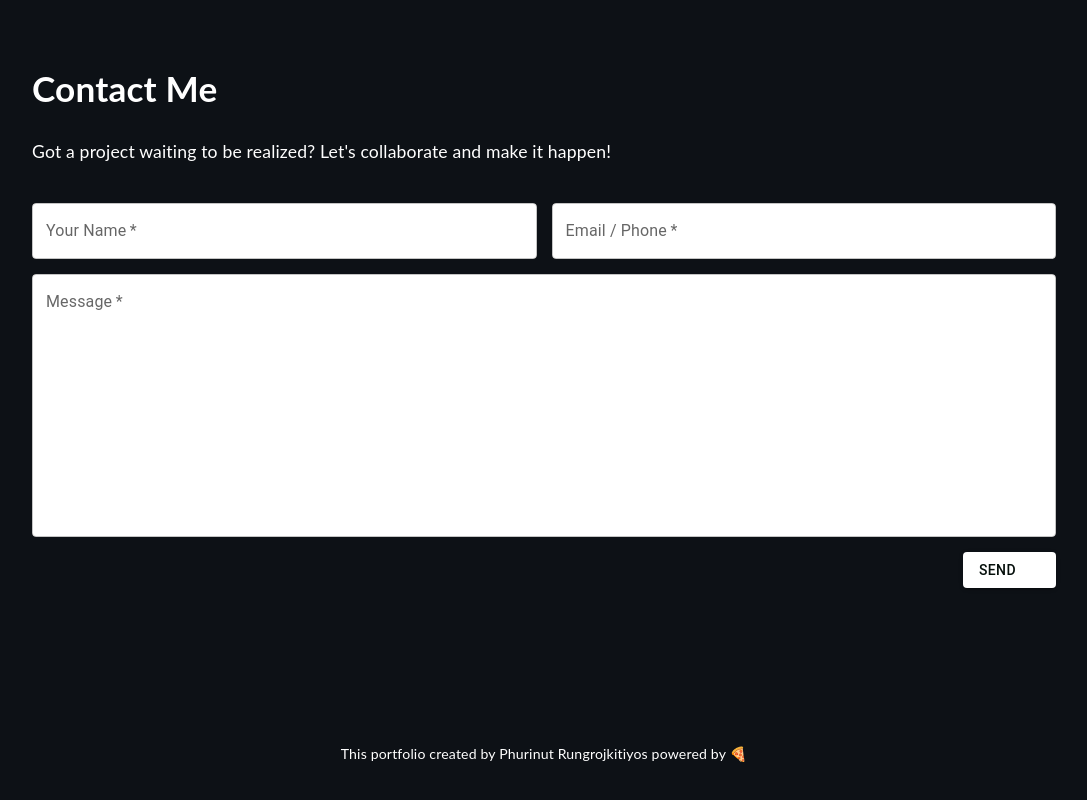
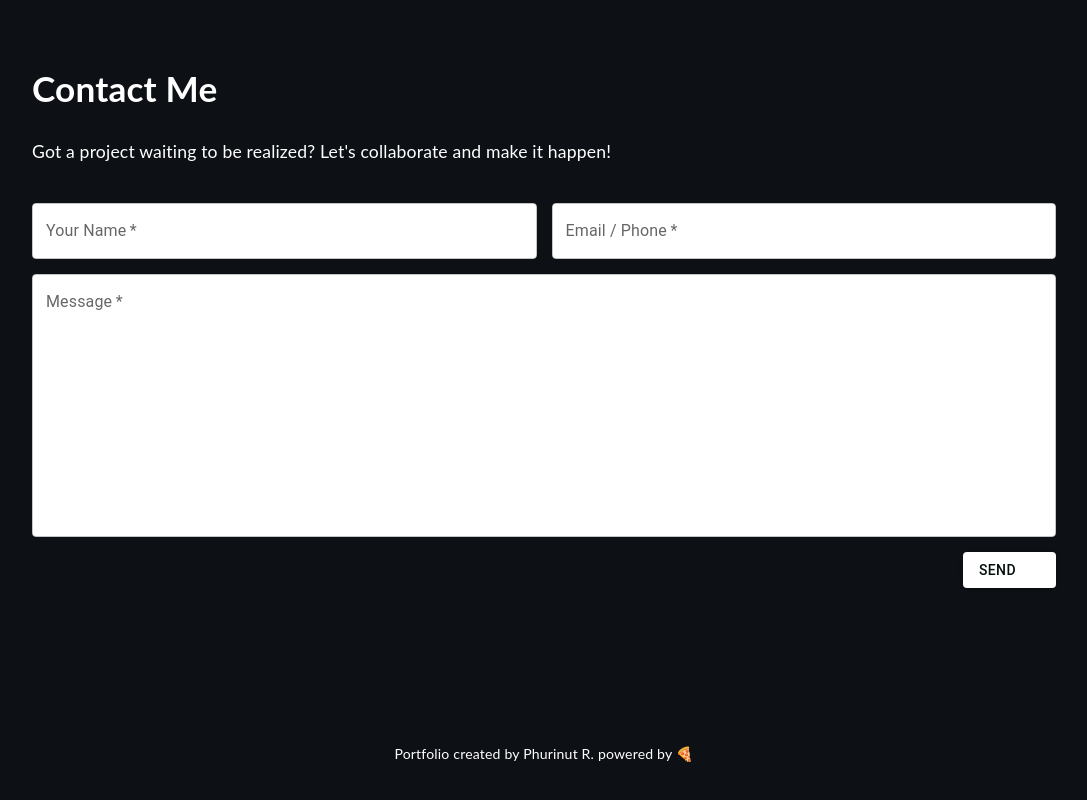
Before and after one commit to PhurinutR/phurinut-portfolio, a React (Vite) app: page / in a window 1280 px wide. Shown: the part 3660-4460 px from the top of the page, without its empty margins (96-1183 px from the left). Built offline with nearby package versions, Linux system fonts and the light colour scheme; some icons are missing.

Commit message:
fix css for name

```diff
--- a/src/assets/styles/Main.css
+++ b/src/assets/styles/Main.css
@@ -105,7 +105,7 @@
 
   @media (max-width: 768px) {
     .about-section h1 {
-      font-size: 4em !important;
+      font-size: 3em !important;
       text-align: left;
     }
 
--- a/src/components/Footer.jsx
+++ b/src/components/Footer.jsx
@@ -19,13 +19,13 @@ function Footer() {
         </a>
       </div>
       <p>
-        This portfolio created by{" "}
+        Portfolio created by{" "}
         <a
           href="https://github.com/PhurinutR/phurinut-portfolio"
           target="_blank"
           rel="noreferrer"
         >
-          Phurinut Rungrojkitiyos
+          Phurinut R.
         </a>{" "}
         powered by 🍕
       </p>
```
